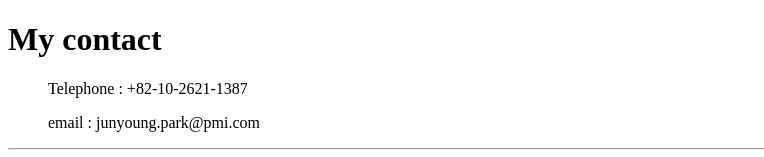
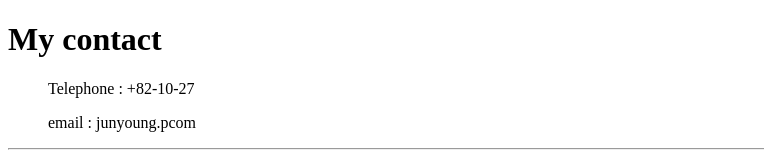
Before and after one commit to jun-park70/python-, a plain HTML site: page contact.html in a window 1280 px wide. Shown: the top 157 px of the page, without its empty margins (0-764 px from the left). Drawn offline with Linux system fonts and the light colour scheme.

Commit message:
Update contact.html

```diff
--- a/contact.html
+++ b/contact.html
@@ -7,8 +7,8 @@
 </head>
 <body>
     <h1>My contact</h1>
-    <ul>Telephone : +82-10-2621-1387</ul>
-    <ul>email : junyoung.park@pmi.com</ul>
+    <ul>Telephone : +82-10-27</ul>
+    <ul>email : junyoung.pcom</ul>
     <hr>
 
     <form action="mailto:info@naver.com" method="post" enctype="text/plain">
@@ -27,4 +27,5 @@
 
 
 </body>
+
 </html>
```
